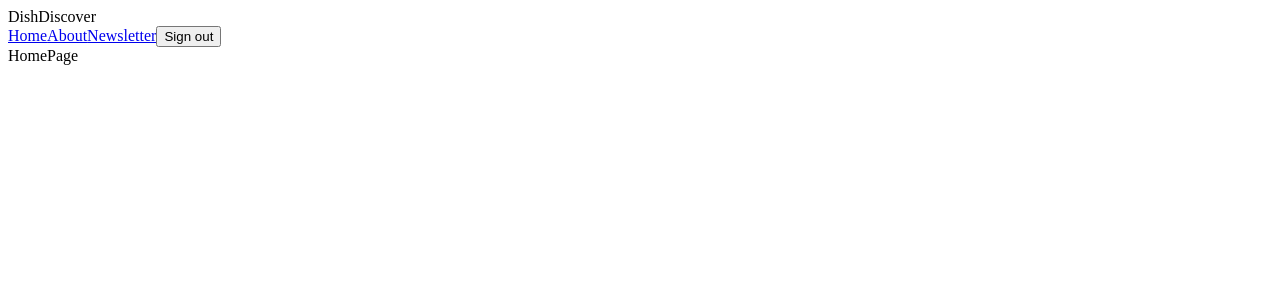
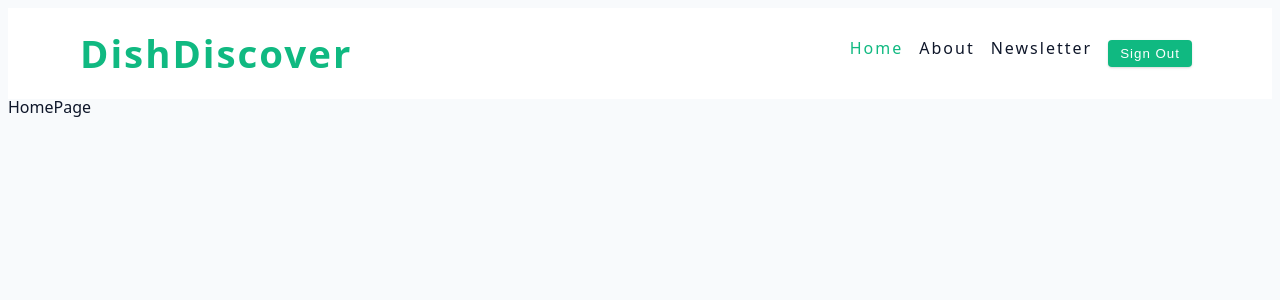
Before and after one commit to SuccessEnehikhuere/DishDiscover, a React (Vite) app: page /homepage in a window 1280 px wide. Shown: the top 300 px of the page. Built offline with nearby package versions, Linux system fonts and the light colour scheme.

Commit message:
feat: install styledComponent for styles

```diff
--- a/package.json
+++ b/package.json
@@ -12,7 +12,8 @@
   "dependencies": {
     "react": "^18.2.0",
     "react-dom": "^18.2.0",
-    "react-router-dom": "^6.21.0"
+    "react-router-dom": "^6.21.0",
+    "styled-components": "^6.1.2"
   },
   "devDependencies": {
     "@types/react": "^18.2.43",
--- /dev/null
+++ b/src/assets/wrappers/navbar.js
@@ -0,0 +1,49 @@
+import styled from "styled-components";
+
+
+export const Wrapper = styled.nav`
+  background: var(--white);
+  .nav-center {
+    width: var(--view-width);
+    max-width: var(--max-width);
+    margin: 0 auto;
+    display: flex;
+    flex-direction: column;
+    padding: 1.5rem 2rem;
+  }
+  .logo {
+    font-size: clamp(1.5rem, 3vw, 3rem);
+    color: var(--primary-500);
+    font-weight: 700;
+    letter-spacing: 2px;
+  }
+  .nav-links {
+    display: flex;
+    flex-direction: column;
+    gap: 0.5rem;
+    margin-top: 1rem;
+  }
+  .nav-link {
+    color: var(--grey-900);
+    padding: 0.5rem 0.5rem 0.5rem 0;
+    transition: var(--transition);
+    letter-spacing: 2px;
+  }
+  .nav-link:hover {
+    color: var(--primary-500);
+  }
+  .active {
+    color: var(--primary-500);
+  }
+  @media (min-width: 768px) {
+    .nav-center {
+      flex-direction: row;
+      justify-content: space-between;
+      align-items: center;
+    }
+    .nav-links {
+      flex-direction: row;
+      margin-top: 0;
+    }
+  }
+`;
--- a/src/components/Navbar.jsx
+++ b/src/components/Navbar.jsx
@@ -1,10 +1,12 @@
 import React from 'react'
 import { NavLink } from 'react-router-dom'
+import { Wrapper } from '../assets/wrappers/navbar'
+import styled from 'styled-components'
 
 
 const Navbar = () => {
   return (
-    <nav>
+    <Wrapper>
       <div className="nav-center">
         <span className="logo">DishDiscover</span>
         <div className="nav-links">
@@ -18,14 +20,17 @@
             Newsletter
           </NavLink>
           <NavLink to="/" className="nav-link">
-            <button>
+            <button className='btn'>
               Sign out
             </button>
           </NavLink>
         </div>
       </div>
-    </nav>
+    </Wrapper>
   )
 }
 
+
+
+
 export default Navbar
--- /dev/null
+++ b/src/index.css
@@ -0,0 +1,276 @@
+/* ============= GLOBAL CSS ===============
+
+*,
+::after,
+::before {
+  margin: 0;
+  padding: 0;
+  box-sizing: border-box;
+}
+
+html {
+  font-size: 100%;
+} /*16px*/
+
+:root {
+  /* colors */
+  --primary-100: #d1fae5;
+  --primary-200: #a7f3d0;
+  --primary-300: #6ee7b7;
+  --primary-400: #34d399;
+  --primary-500: #10b981;
+  --primary-600: #059669;
+  --primary-700: #047857;
+  --primary-800: #065f46;
+  --primary-900: #064e3b;
+
+  /* grey */
+  --grey-50: #f8fafc;
+  --grey-100: #f1f5f9;
+  --grey-200: #e2e8f0;
+  --grey-300: #cbd5e1;
+  --grey-400: #94a3b8;
+  --grey-500: #64748b;
+  --grey-600: #475569;
+  --grey-700: #334155;
+  --grey-800: #1e293b;
+  --grey-900: #0f172a;
+  /* rest of the colors */
+  --black: #222;
+  --white: #fff;
+  --red-light: #f8d7da;
+  --red-dark: #842029;
+  --green-light: #d1e7dd;
+  --green-dark: #0f5132;
+
+  --small-text: 0.875rem;
+  --extra-small-text: 0.7em;
+  /* rest of the vars */
+  --backgroundColor: var(--grey-50);
+  --textColor: var(--grey-900);
+  --borderRadius: 0.25rem;
+  --letterSpacing: 1px;
+  --transition: 0.3s ease-in-out all;
+  --max-width: 1120px;
+  --fixed-width: 600px;
+  --view-width: 90vw;
+  /* box shadow*/
+  --shadow-1: 0 1px 3px 0 rgba(0, 0, 0, 0.1), 0 1px 2px 0 rgba(0, 0, 0, 0.06);
+  --shadow-2: 0 4px 6px -1px rgba(0, 0, 0, 0.1),
+    0 2px 4px -1px rgba(0, 0, 0, 0.06);
+  --shadow-3: 0 10px 15px -3px rgba(0, 0, 0, 0.1),
+    0 4px 6px -2px rgba(0, 0, 0, 0.05);
+  --shadow-4: 0 20px 25px -5px rgba(0, 0, 0, 0.1),
+    0 10px 10px -5px rgba(0, 0, 0, 0.04);
+}
+
+body {
+  background: var(--backgroundColor);
+  font-family: system-ui, -apple-system, BlinkMacSystemFont, 'Segoe UI', Roboto,
+    Oxygen, Ubuntu, Cantarell, 'Open Sans', 'Helvetica Neue', sans-serif;
+  font-weight: 400;
+  line-height: 1;
+  color: var(--textColor);
+}
+p {
+  margin: 0;
+}
+h1,
+h2,
+h3,
+h4,
+h5 {
+  margin: 0;
+  font-family: var(--headingFont);
+  font-weight: 400;
+  line-height: 1;
+  text-transform: capitalize;
+  letter-spacing: var(--letterSpacing);
+}
+
+h1 {
+  font-size: clamp(2rem, 5vw, 5rem); /* Large heading */
+}
+
+h2 {
+  font-size: clamp(1.5rem, 3vw, 3rem); /* Medium heading */
+}
+
+h3 {
+  font-size: clamp(1.25rem, 2.5vw, 2.5rem); /* Small heading */
+}
+
+h4 {
+  font-size: clamp(1rem, 2vw, 2rem); /* Extra small heading */
+}
+
+h5 {
+  font-size: clamp(0.875rem, 1.5vw, 1.5rem); /* Tiny heading */
+}
+
+/* BIGGER FONTS */
+/* h1 {
+  font-size: clamp(3rem, 6vw, 6rem);
+}
+
+h2 {
+  font-size: clamp(2.5rem, 5vw, 5rem);
+}
+
+h3 {
+  font-size: clamp(2rem, 4vw, 4rem);
+}
+
+h4 {
+  font-size: clamp(1.5rem, 3vw, 3rem);
+}
+
+h5 {
+  font-size: clamp(1rem, 2vw, 2rem);
+}
+ */
+
+.text {
+  margin-bottom: 1.5rem;
+  max-width: 40em;
+}
+
+small,
+.text-small {
+  font-size: var(--small-text);
+}
+
+a {
+  text-decoration: none;
+}
+ul {
+  list-style-type: none;
+  padding: 0;
+}
+
+.img {
+  width: 100%;
+  display: block;
+  object-fit: cover;
+}
+/* buttons */
+
+.btn {
+  cursor: pointer;
+  color: var(--white);
+  background: var(--primary-500);
+  border: transparent;
+  border-radius: var(--borderRadius);
+  letter-spacing: var(--letterSpacing);
+  padding: 0.375rem 0.75rem;
+  box-shadow: var(--shadow-1);
+  transition: var(--transition);
+  text-transform: capitalize;
+  display: inline-block;
+}
+.btn:hover {
+  background: var(--primary-700);
+  box-shadow: var(--shadow-3);
+}
+.btn-hipster {
+  color: var(--primary-500);
+  background: var(--primary-200);
+}
+.btn-hipster:hover {
+  color: var(--primary-200);
+  background: var(--primary-700);
+}
+.btn-block {
+  width: 100%;
+}
+
+/* alerts */
+.alert {
+  padding: 0.375rem 0.75rem;
+  margin-bottom: 1rem;
+  border-color: transparent;
+  border-radius: var(--borderRadius);
+}
+
+.alert-danger {
+  color: var(--red-dark);
+  background: var(--red-light);
+}
+.alert-success {
+  color: var(--green-dark);
+  background: var(--green-light);
+}
+/* form */
+
+.form {
+  width: 100%;
+  max-width: var(--fixed-width);
+  background: var(--white);
+  border-radius: var(--borderRadius);
+  box-shadow: var(--shadow-2);
+  padding: 2rem 2.5rem;
+  margin: 3rem auto;
+}
+.form-label {
+  display: block;
+  font-size: var(--small-text);
+  margin-bottom: 0.5rem;
+  text-transform: capitalize;
+  letter-spacing: var(--letterSpacing);
+}
+.form-input,
+.form-textarea {
+  width: 100%;
+  padding: 0.375rem 0.75rem;
+  border-radius: var(--borderRadius);
+  background: var(--backgroundColor);
+  border: 1px solid var(--grey-200);
+}
+
+.form-row {
+  margin-bottom: 1rem;
+}
+
+.form-textarea {
+  height: 7rem;
+}
+::placeholder {
+  font-family: inherit;
+  color: var(--grey-400);
+}
+.form-alert {
+  color: var(--red-dark);
+  letter-spacing: var(--letterSpacing);
+  text-transform: capitalize;
+}
+/* alert */
+
+@keyframes spinner {
+  to {
+    transform: rotate(360deg);
+  }
+}
+
+.loading {
+  width: 6rem;
+  height: 6rem;
+  border: 5px solid var(--grey-400);
+  border-radius: 50%;
+  border-top-color: var(--primary-500);
+  animation: spinner 0.6s linear infinite;
+}
+
+/* title */
+
+.title {
+  text-align: center;
+}
+
+.title-underline {
+  background: var(--primary-500);
+  width: 4rem;
+  height: 0.25rem;
+  margin: 0 auto;
+  margin-top: 1rem;
+}
+ */
--- a/src/main.jsx
+++ b/src/main.jsx
@@ -1,6 +1,7 @@
 import React from 'react'
 import ReactDOM from 'react-dom/client'
 import App from './App.jsx'
+import './index.css'
 
 
 ReactDOM.createRoot(document.getElementById('root')).render(
```
Also changed, not shown: src/assets/undraw_eating_together_re_ux62.svg (added), 1 other file (tests, documents, lock files or other folders).
